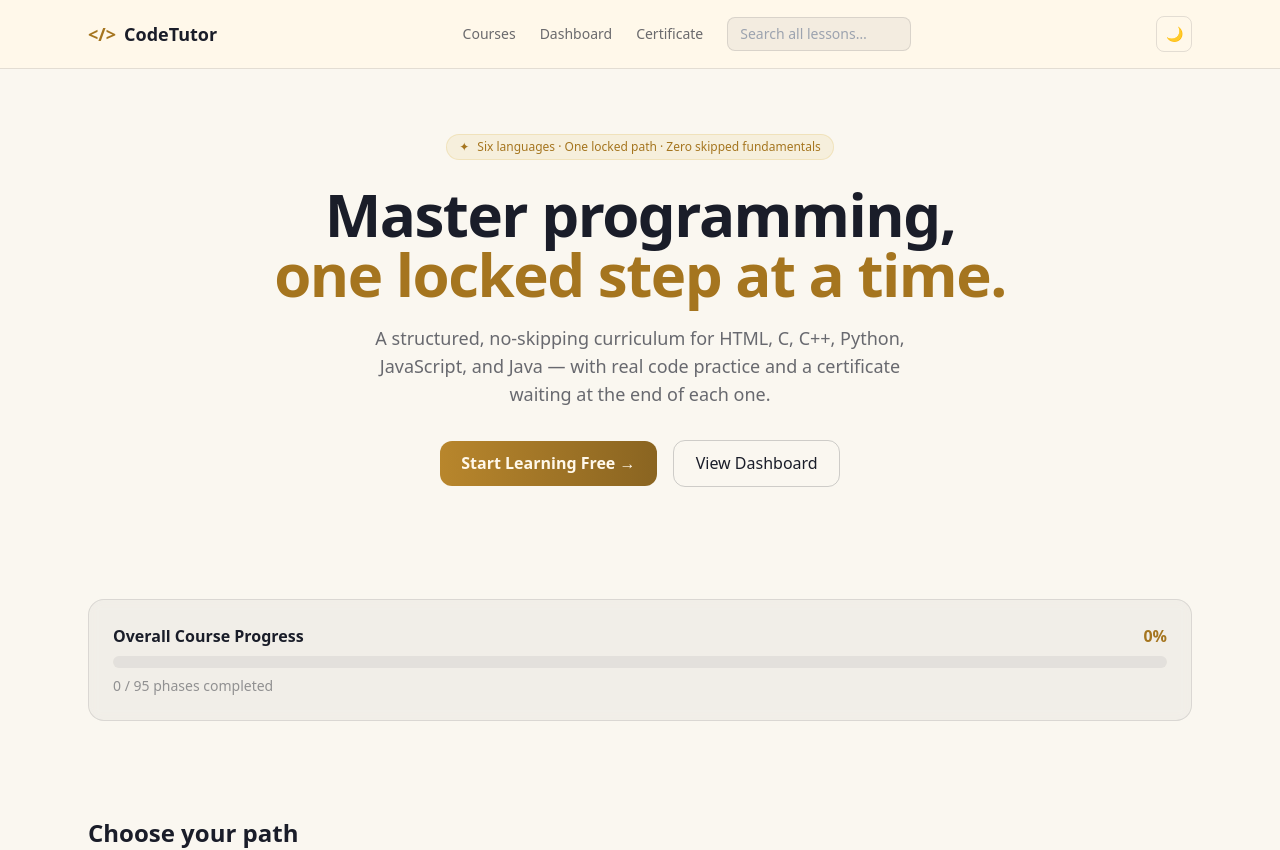
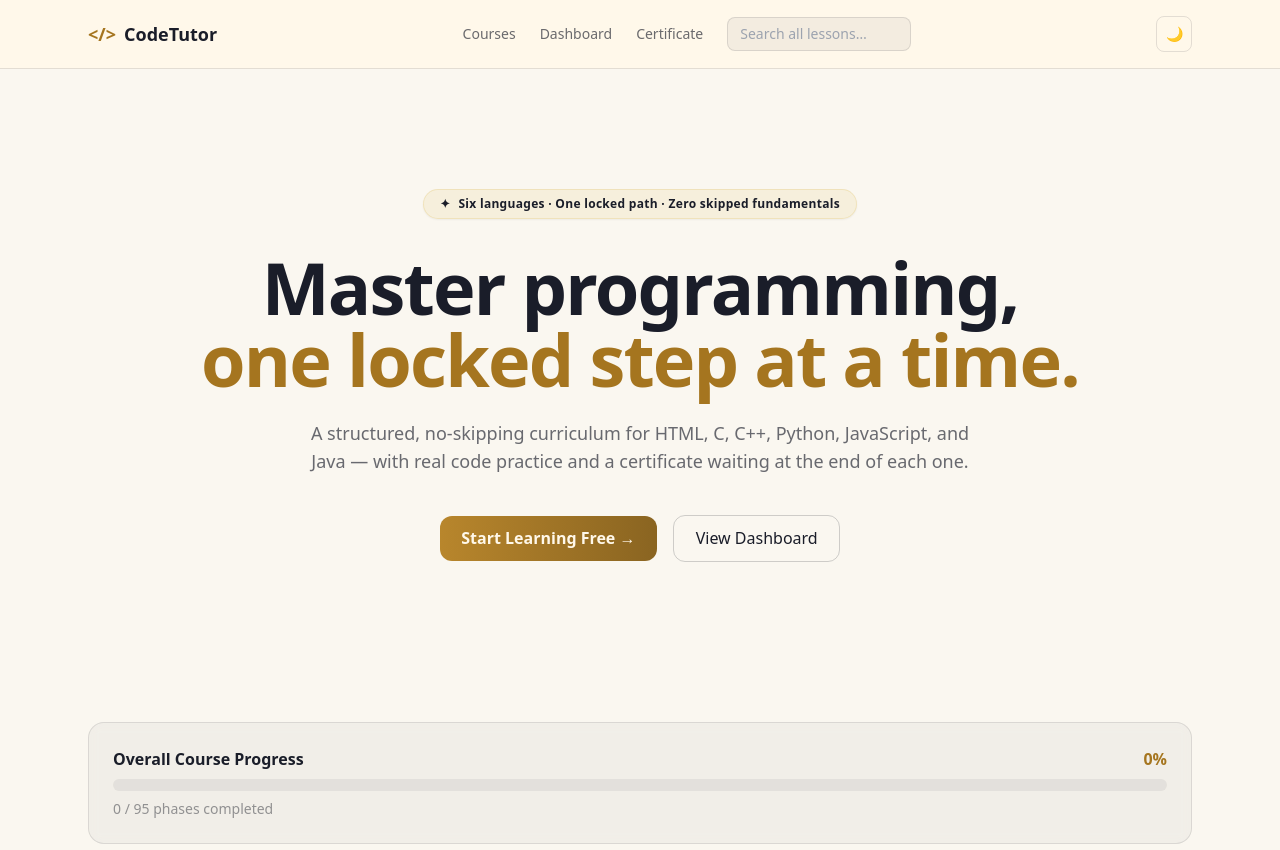
Before and after one commit to abhaykishor01-cyber/code-tutor, a Next.js app: page / in a window 1280 px wide. Shown: the top 850 px of the page. Built offline with nearby package versions, Linux system fonts and the light colour scheme.

Commit message:
style: improve homepage hero spacing and typography

```diff
--- a/app/page.tsx
+++ b/app/page.tsx
@@ -95,20 +95,20 @@ export default function HomePage() {
   return (
     <div className="space-y-24">
       {/* HERO */}
-      <section className="text-center pt-6 pb-4 animate-fade-up">
-        <div className="inline-flex items-center gap-2 text-xs font-medium text-gold-400 bg-gold-500/10 border border-gold-500/20 rounded-full px-3 py-1 mb-6">
+      <section className="relative text-center pt-12 md:pt-20 pb-10 md:pb-16 animate-fade-up">
+        <div className="inline-flex items-center gap-2 rounded-full border border-gold-500/20 bg-gold-500/10 px-4 py-1.5 text-xs font-semibold tracking-wide text-gold-300 shadow-sm backdrop-blur-sm mb-8">
           <span aria-hidden="true">✦</span> Six languages · One locked path · Zero skipped fundamentals
         </div>
-        <h1 className="text-4xl md:text-6xl font-bold tracking-tight leading-[1.1]">
+        <h1 className="mx-auto max-w-5xl text-4xl font-extrabold tracking-tight leading-[1.05] sm:text-5xl md:text-6xl lg:text-7xl">
           Master programming,
           <br />
           <span className="text-gold-400">one locked step at a time.</span>
         </h1>
-        <p className="text-white/60 mt-5 max-w-xl mx-auto text-lg">
+        <p className="mx-auto mt-6 max-w-2xl text-base leading-8 text-white/70 sm:text-lg">
           A structured, no-skipping curriculum for HTML, C, C++, Python, JavaScript, and Java — with
           real code practice and a certificate waiting at the end of each one.
         </p>
-        <div className="flex items-center justify-center gap-4 mt-8">
+        <div className="mt-10 flex flex-col items-center justify-center gap-4 sm:flex-row">
           {nextPhase ? (
             <Link href={`/${nextPhase.lang}/${nextPhase.phase}`} className="btn-primary text-base px-7 py-3">
               Resume Learning →
```
